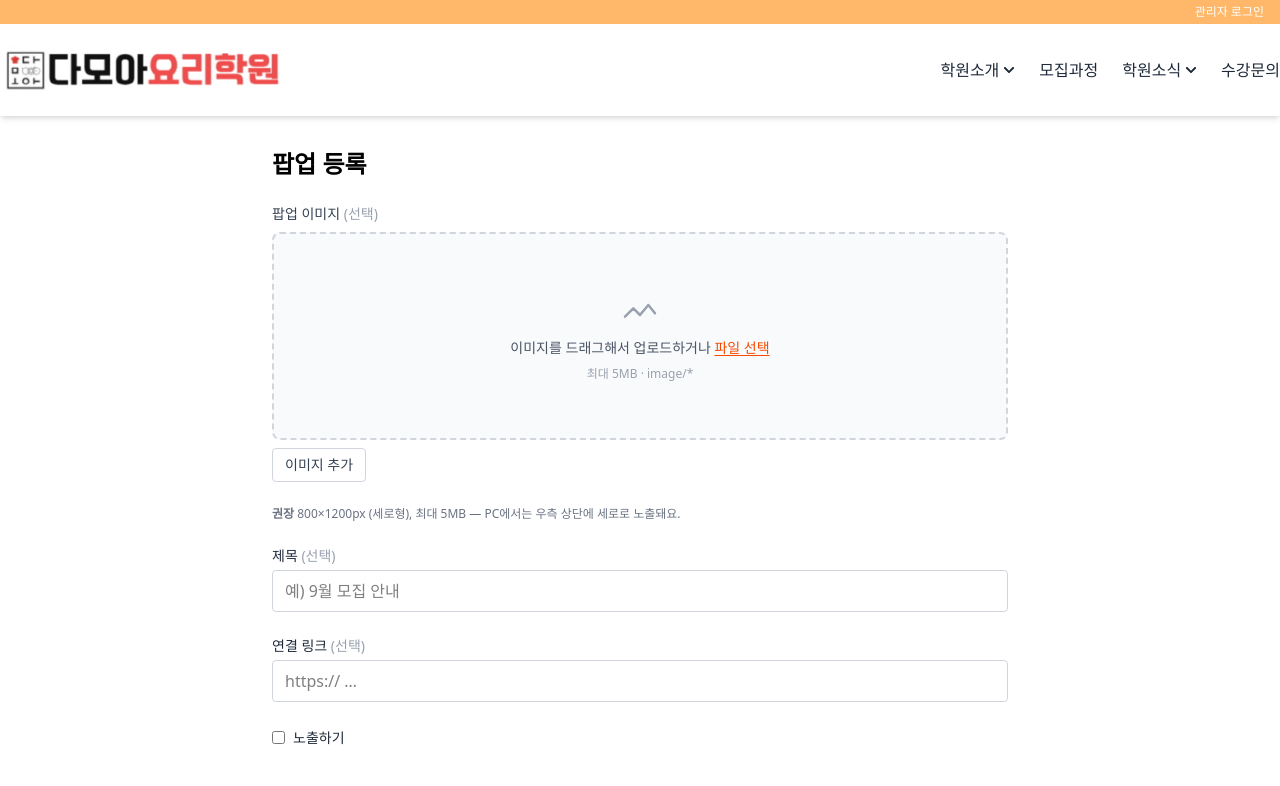
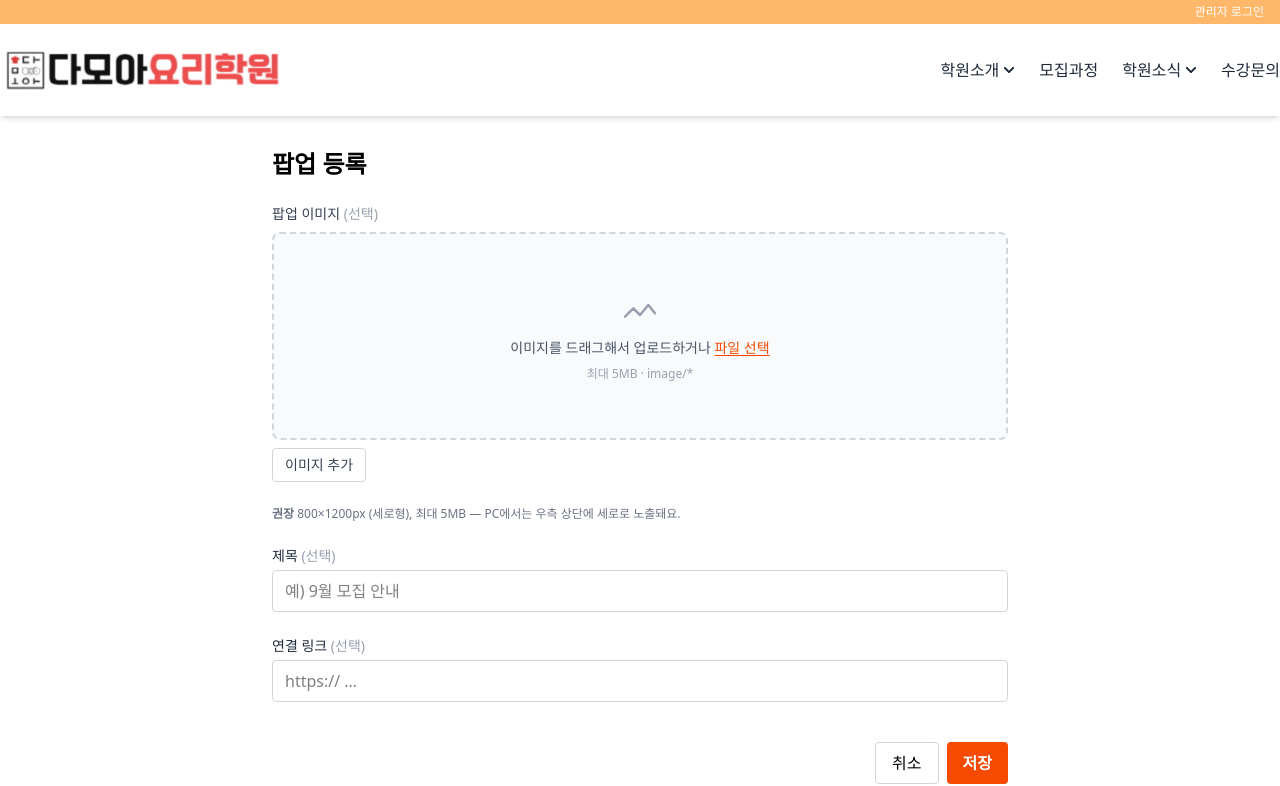
Before and after one commit to damoacook/damoacook-front, a React (Vite) app: page /popup/manage/new in a window 1280 px wide. Shown: the top 786 px of the page. Built offline with nearby package versions, Linux system fonts and the light colour scheme.

Commit message:
fix: 링크 설정 수정2

```diff
--- a/src/pages/about/GreetingPage.jsx
+++ b/src/pages/about/GreetingPage.jsx
@@ -1,6 +1,7 @@
 // src/sections/DamoaGreetingSection.jsx
 import { motion } from "framer-motion";
 import { ArrowRight, ChefHat, Award, UtensilsCrossed } from "lucide-react";
+import { Link } from "react-router-dom";
 
 export default function DamoaGreetingSection() {
   return (
@@ -72,7 +73,6 @@ export default function DamoaGreetingSection() {
             </ul>
 
             <div className="flex flex-wrap items-center gap-3 pt-2">
-              {/* 과정 살펴보기 */}
               <Link
                 to="/lectures"
                 className="inline-flex items-center gap-2 rounded-xl bg-gray-900 px-5 py-3 text-sm font-semibold text-white shadow-sm transition hover:bg-black focus:outline-none focus:ring-2 focus:ring-gray-300"
@@ -80,7 +80,7 @@ export default function DamoaGreetingSection() {
                 과정 살펴보기
                 <ArrowRight size={16} />
               </Link>
-              {/* 상담 문의 */}
+
               <Link
                 to="/inquiries"
                 className="inline-flex items-center gap-2 rounded-xl border border-gray-300 bg-white px-5 py-3 text-sm font-semibold text-gray-900 transition hover:bg-gray-50 focus:outline-none focus:ring-2 focus:ring-gray-200"
--- a/src/pages/popup/PopupManageForm.jsx
+++ b/src/pages/popup/PopupManageForm.jsx
@@ -178,17 +178,6 @@ export default function PopupManageForm() {
         />
       </div>
 
-      {/* 노출 토글 */}
-      <label className="inline-flex items-center gap-2">
-        <input
-          type="checkbox"
-          className="rounded border-gray-300"
-          checked={isActive}
-          onChange={(e) => setIsActive(e.target.checked)}
-        />
-        <span className="text-sm text-gray-800">노출하기</span>
-      </label>
-
       {/* 버튼 */}
       <div className="pt-4 flex justify-end gap-2">
         <button type="button" onClick={() => nav(-1)} className="rounded border border-gray-300 px-4 py-2 hover:bg-gray-50">
--- a/src/sections/InquiryCtaSection.jsx
+++ b/src/sections/InquiryCtaSection.jsx
@@ -3,6 +3,7 @@ import { useForm } from "react-hook-form";
 import { useMutation } from "@tanstack/react-query";
 import { sendInquiry } from "../api/inquiry";
 import { FaChevronDown } from "react-icons/fa";
+import { Link } from "react-router-dom";
 
 export default function InquiryCtaSection() {
   const [showPrivacy, setShowPrivacy] = React.useState(false);
@@ -60,12 +61,12 @@ export default function InquiryCtaSection() {
 
             <div className="mt-4 text-sm text-gray-600">
                 전체 양식으로 작성하길 원하시면{" "}
-              <a
-                href="/inquiries"
+                <Link
+                    to="/inquiries"   // ✅ a → Link
                     className="font-semibold text-orange-700 underline underline-offset-2 hover:text-orange-800"
                 >
                     수강문의 페이지
-              </a>
+                </Link>
                 로 이동하세요.
                 </div>
           </div>
```
Lines whose indentation alone changed are shown as unchanged.
